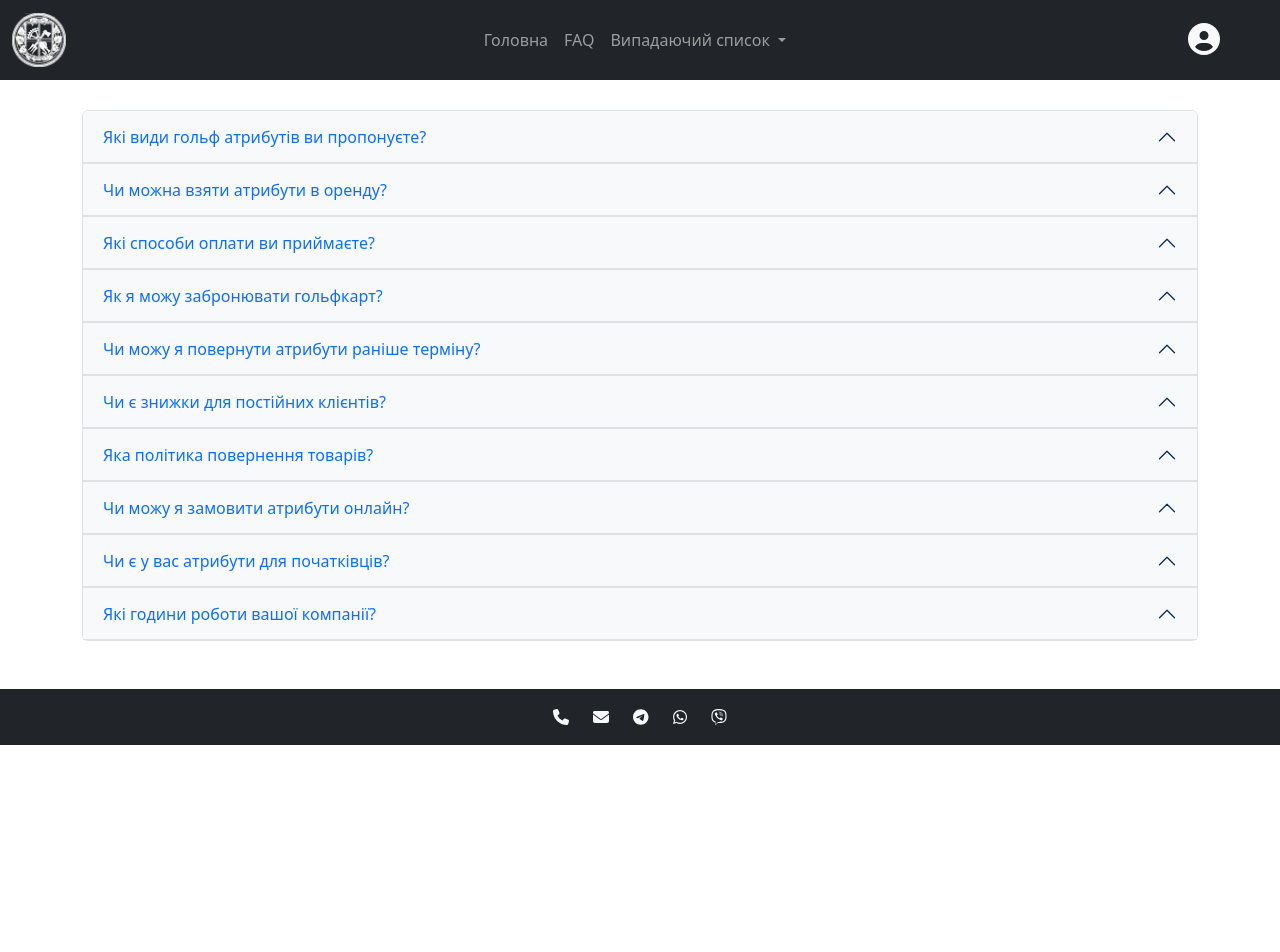
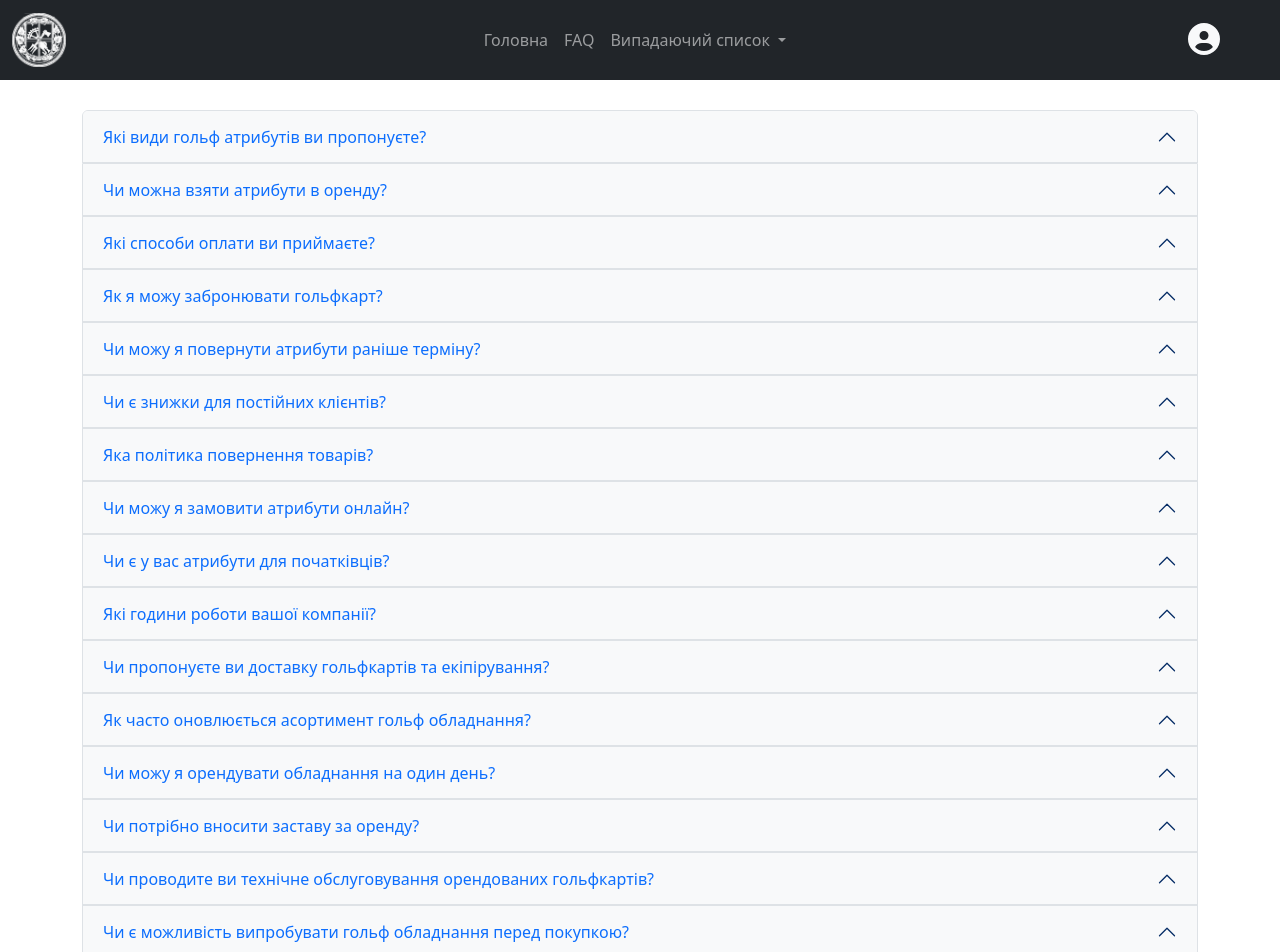
Before and after one commit to ke1wi-goose/web_labs, a Vue app in the folder web-project/: page /faq in a window 1280 px wide. Shown: the top 952 px of the page. Before the commit the page ends 800 px from the top, so only its background shows below. Built offline with nearby package versions, Linux system fonts and the light colour scheme.

Commit message:
new files and router

```diff
--- /dev/null
+++ b/web-project/src/components/Chat.vue
@@ -0,0 +1,28 @@
+<template>
+  <Navbar />
+  <Footerbar />
+  <Auth />
+</template>
+
+<script>
+import Footerbar from "./Footerbar.vue";
+import Navbar from "./Navbar.vue";
+import Auth from "./Auth.vue";
+export default {
+  methods: {
+    toggle(index) {
+      this.openIndex = this.openIndex === index ? null : index;
+    },
+    isOpen(index) {
+      return this.openIndex === index;
+    },
+  },
+  components: {
+    Navbar,
+    Footerbar,
+    Auth,
+  },
+};
+</script>
+
+<style scoped></style>
--- a/web-project/src/components/Faq.vue
+++ b/web-project/src/components/Faq.vue
@@ -70,6 +70,34 @@ export default {
         {
           question: "Які години роботи вашої компанії?",
           answer: "Наші години роботи: понеділок - неділя з 9:00 до 18:00."
+        },
+        {
+          question: "Чи пропонуєте ви доставку гольфкартів та екіпірування?",
+          answer: "Так, ми пропонуємо доставку гольфкартів та екіпірування в межах міста та області. Вартість доставки залежить від відстані."
+        },
+        {
+          question: "Як часто оновлюється асортимент гольф обладнання?",
+          answer: "Наш асортимент оновлюється щомісяця, щоб забезпечити вам доступ до нових моделей гольфкартів та екіпірування."
+        },
+        {
+          question: "Чи можу я орендувати обладнання на один день?",
+          answer: "Так, ви можете орендувати обладнання на один день. Мінімальний термін оренди — 24 години."
+        },
+        {
+          question: "Чи потрібно вносити заставу за оренду?",
+          answer: "Так, за деякі товари необхідно внести заставу. Це залежить від типу обладнання."
+        },
+        {
+          question: "Чи проводите ви технічне обслуговування орендованих гольфкартів?",
+          answer: "Так, ми пропонуємо технічне обслуговування орендованих гольфкартів. Обслуговування входить у вартість довгострокової оренди."
+        },
+        {
+          question: "Чи є можливість випробувати гольф обладнання перед покупкою?",
+          answer: "Так, ви можете випробувати гольф обладнання в нашому шоурумі перед покупкою."
+        },
+        {
+          question: "Якщо гольфкар вийде з ладу під час оренди, що робити?",
+          answer: "У випадку несправності ми оперативно замінимо гольфкар або надамо технічну допомогу."
         }
       ],
       openIndex: null,
--- /dev/null
+++ b/web-project/src/components/Rectengular.vue
@@ -0,0 +1,28 @@
+<template>
+    <Navbar />
+    <Footerbar />
+    <Auth />
+  </template>
+
+  <script>
+  import Footerbar from "./Footerbar.vue";
+  import Navbar from "./Navbar.vue";
+  import Auth from "./Auth.vue";
+  export default {
+    methods: {
+      toggle(index) {
+        this.openIndex = this.openIndex === index ? null : index;
+      },
+      isOpen(index) {
+        return this.openIndex === index;
+      },
+    },
+    components: {
+      Navbar,
+      Footerbar,
+      Auth,
+    },
+  };
+  </script>
+
+  <style scoped></style>
--- /dev/null
+++ b/web-project/src/components/Transliteration.vue
@@ -0,0 +1,28 @@
+<template>
+    <Navbar />
+    <Footerbar />
+    <Auth />
+  </template>
+
+  <script>
+  import Footerbar from "./Footerbar.vue";
+  import Navbar from "./Navbar.vue";
+  import Auth from "./Auth.vue";
+  export default {
+    methods: {
+      toggle(index) {
+        this.openIndex = this.openIndex === index ? null : index;
+      },
+      isOpen(index) {
+        return this.openIndex === index;
+      },
+    },
+    components: {
+      Navbar,
+      Footerbar,
+      Auth,
+    },
+  };
+  </script>
+
+  <style scoped></style>
--- a/web-project/src/js/router.js
+++ b/web-project/src/js/router.js
@@ -3,6 +3,9 @@ import Home from '../components/Home.vue';
 import Faq from '../components/Faq.vue';
 import Admin from '../components/Admin.vue';
 import Animation from '../components/Animation.vue';
+import Chat from '../components/Chat.vue';
+import Rectengular from '../components/Rectengular.vue';
+import Transliteration from '../components/Transliteration.vue';
 
 const routes = [
   {
@@ -25,6 +28,21 @@ const routes = [
     name: 'Anim',
     component: Animation,
   },
+  {
+    path: '/chat',
+    name: 'Chat',
+    component: Chat,
+  },
+  {
+    path: '/rectengular',
+    name: 'Rectengular',
+    component: Rectengular,
+  },
+  {
+    path: '/transliteration',
+    name: 'Transliteration',
+    component: Transliteration,
+  },
 ];
 
 const router = createRouter({
```
